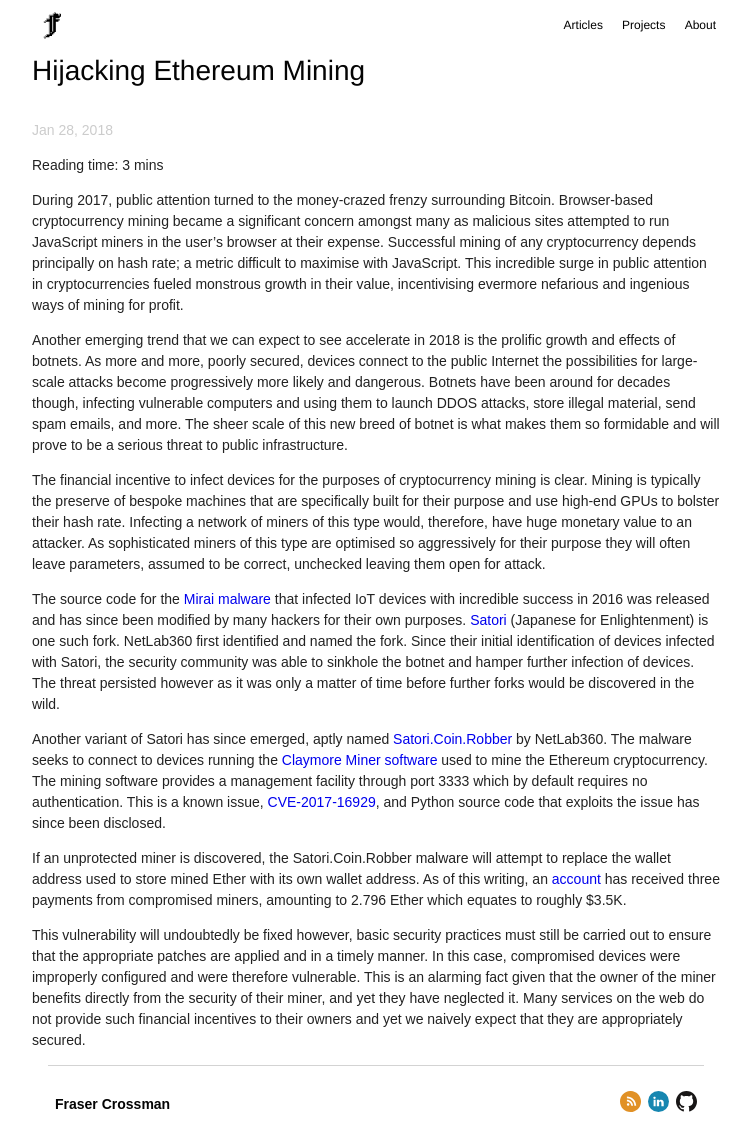
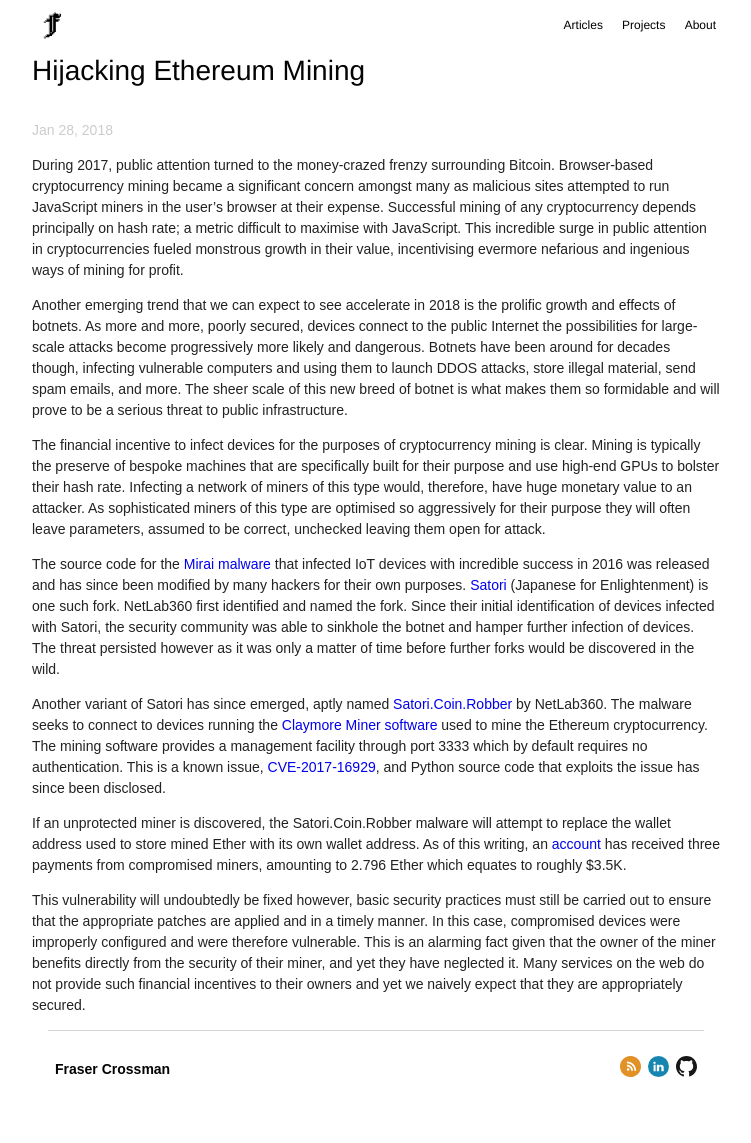
Before and after one commit to frasercrossman/frasercrossman.github.io, a Jekyll site: the page built from _posts/2018-01-28-hijacking-ethereum-mining.md, in a window 1280 px wide. Shown: the whole page, without its empty margins (264-1015 px from the left). Built offline with Jekyll 4.4.1, drawn with Linux system fonts in a browser that asks for light colours; after the commit the page ends 1108 px from its top, so only the background shows below that.

Commit message:
Removed article read time estimate This is a pointless piece of information that clutters the screen and fundamentally goes against what the site is trying to provide - a thought provoking read. It is not a quick piece of throw away junk (not supposed to be at least.)

```diff
--- a/_includes/read_time.html
+++ /dev/null
@@ -1,8 +0,0 @@
-<span class="reading-time" title="Estimated read time">
-  {% assign words = content | number_of_words %}
-  {% if words < 360 %}
-    1 min
-  {% else %}
-    {{ words | divided_by:180 }} mins
-  {% endif %}
-</span>
--- a/_layouts/article.html
+++ b/_layouts/article.html
@@ -9,8 +9,6 @@
       {{ page.date | date: "%b %e, %Y" }}
     </info>
 
-    <p> Reading time: {% include read_time.html %}</p>
-
     <div class="body">
         {{ content }}
     </div>
```
